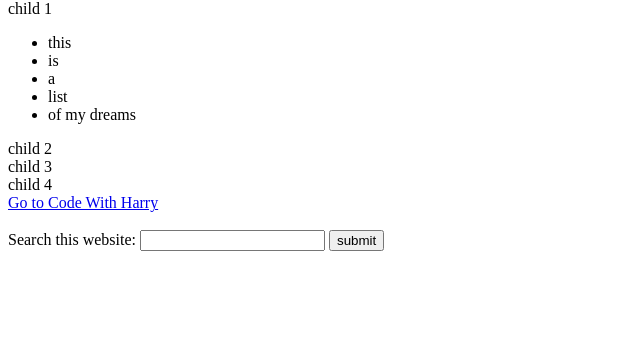
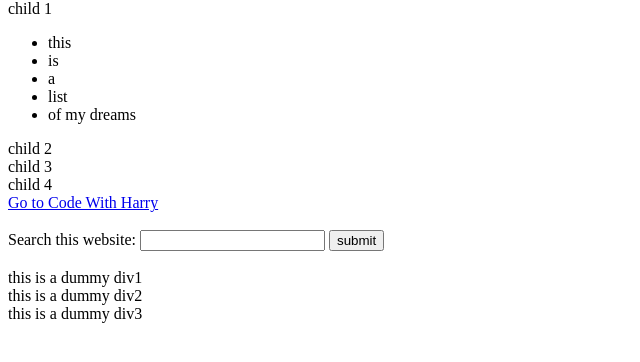
Before and after one commit to Ishazaka/simple-JS, a plain HTML site: page index.html in a window 1280 px wide. Shown: the part 138-500 px from the top of the page, without its empty margins (0-640 px from the left). Drawn offline with Linux system fonts and the light colour scheme.

Commit message:
Update index.html

```diff
--- a/index.html
+++ b/index.html
@@ -32,7 +32,10 @@
             <input type="button" value="submit">
         </form>
     </div>
-
+           <br>
+    <div class="no">this is a dummy div1</div>
+    <div class="no">this is a dummy div2</div>
+    <div class="no">this is a dummy div3</div>
 
 
 
```
